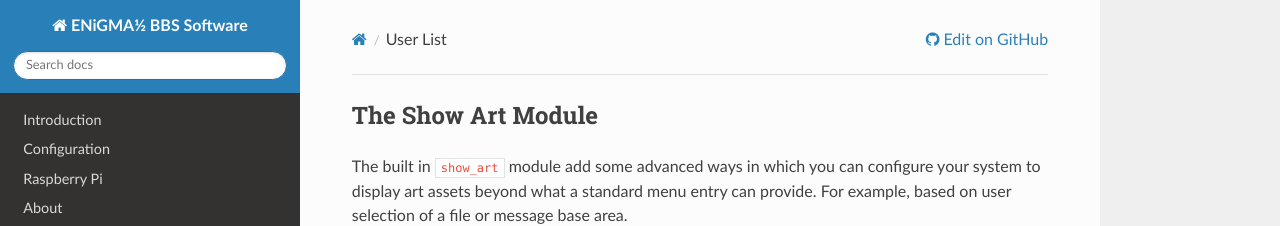
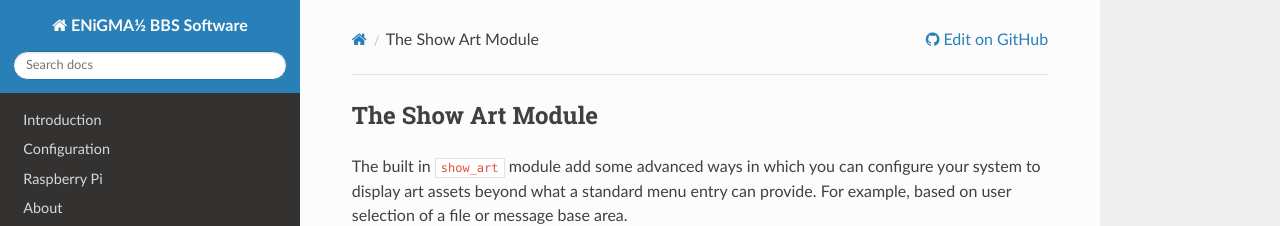
Before and after one commit to NuSkooler/enigma-bbs, an MkDocs documentation site: the page built from docs/modding/show-art.md, in a window 1280 px wide and 900 px high. Shown: the top 226 px of the window. Built offline with MkDocs 1.6.1, drawn with Linux system fonts in a browser that asks for light colours; nearby versions of some CDN libraries; old or Windows-style settings are respelled for this version of MkDocs.

Commit message:
Fix title

```diff
--- a/docs/modding/show-art.md
+++ b/docs/modding/show-art.md
@@ -1,6 +1,6 @@
 ---
 layout: page
-title: User List
+title: The Show Art Module
 ---
 ## The Show Art Module
 The built in `show_art` module add some advanced ways in which you can configure your system to display art assets beyond what a standard menu entry can provide. For example, based on user selection of a file or message base area.
```
